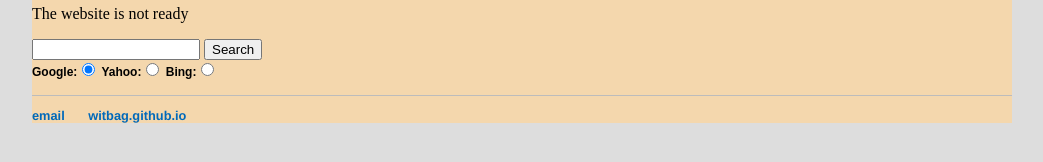
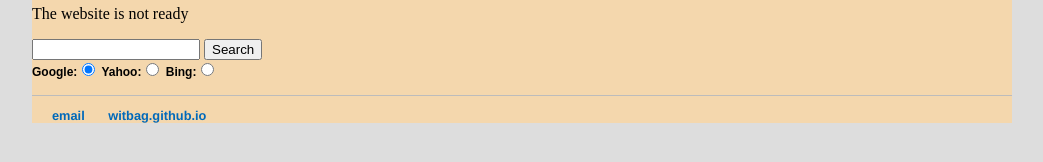
Before and after one commit to witbag/witbag.github.io, a Jekyll site: the page built from index.html, in a window 1280 px wide. Shown: the part 201-363 px from the top of the page, without its empty margins (118-1161 px from the left). Built offline with Jekyll 4.4.1, drawn with Linux system fonts in a browser that asks for light colours.

Commit message:
Update main.css

```diff
--- a/css/main.css
+++ b/css/main.css
@@ -45,7 +45,7 @@ h4 { font-size: 1.4em; }
 nav ul, footer ul { font-size: 1em; font-family: 'Helvetica', 'Arial', 'Sans-Serif'; padding: 0px; list-style: none; font-weight: bold; }
 nav ul li, footer ul li { display: inline; margin-right: 20px; }
 
-footer { border-top: 1px solid #bcbcbc; font-size: .8em; padding-bottom: 0;}     /*FOOTER*/
+footer { border-top: 1px solid #bcbcbc; font-size: .8em; padding-left: 20px; padding-bottom: 0px;}     /*FOOTER*/
 
 
 .solidblockmenu{                /*SECOND BAR*/
```
